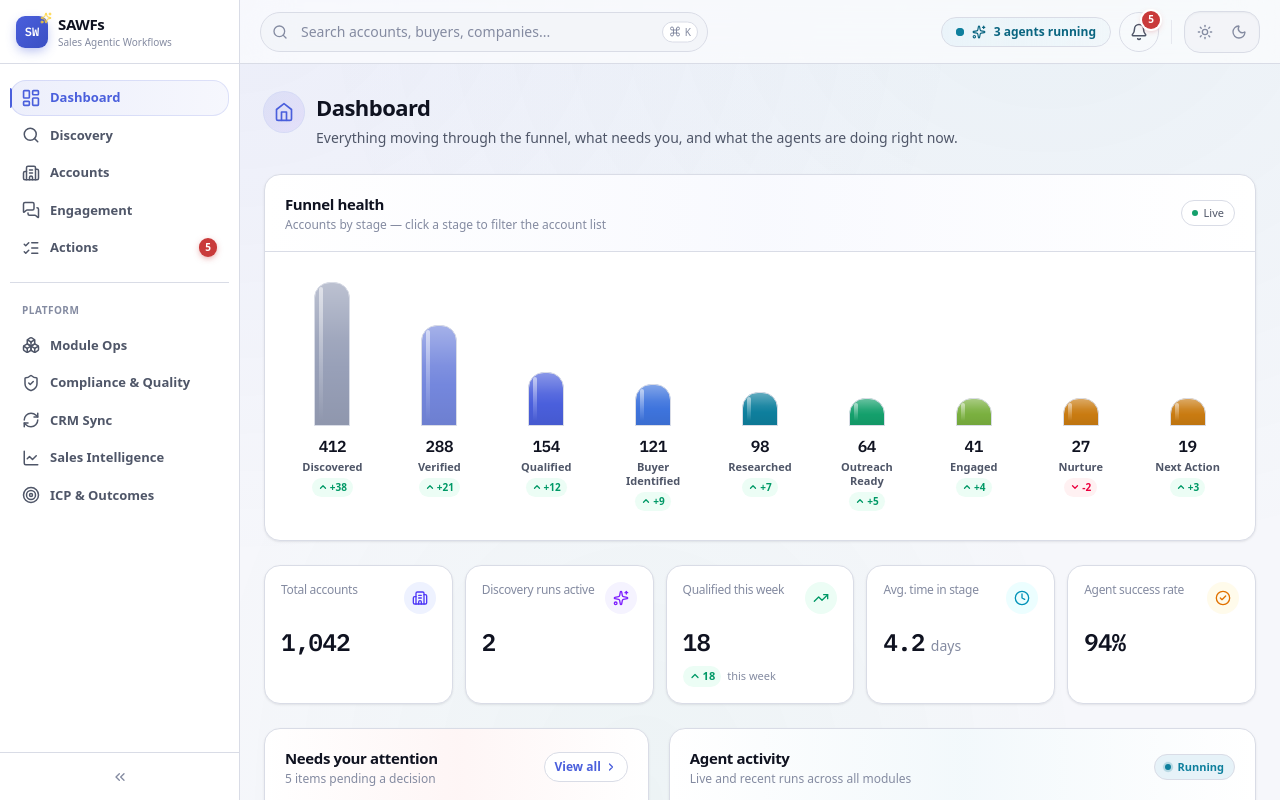
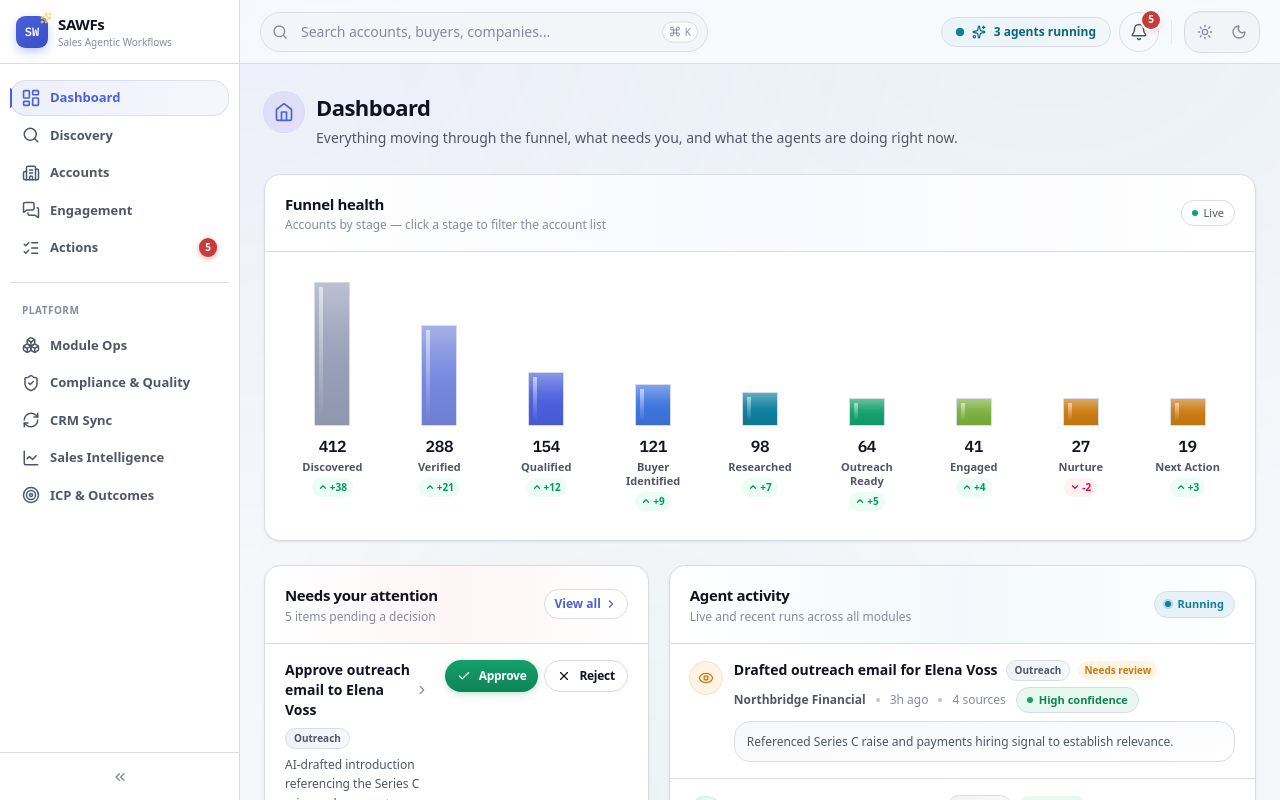
Before and after one commit to Hindavi-1/SAWs-frontend, a Next.js app: page / in a window 1280 px wide. Built offline with nearby package versions, Linux system fonts and the light colour scheme.

Commit message:
Dashboard components rearrangement

```diff
--- a/src/app/page.tsx
+++ b/src/app/page.tsx
@@ -44,17 +44,8 @@ export default async function DashboardPage() {
         </CardContent>
       </Card>
 
-      {/* Metrics strip */}
-      <div className="mb-6 grid grid-cols-2 gap-3 sm:grid-cols-3 lg:grid-cols-5">
-        <MetricCard label="Total accounts" value={metrics.totalAccounts.toLocaleString()} icon={Building2} tone="indigo" />
-        <MetricCard label="Discovery runs active" value={metrics.activeDiscoveryRuns} icon={Sparkles} tone="violet" />
-        <MetricCard label="Qualified this week" value={metrics.qualifiedThisWeek} icon={TrendingUp} delta={{ value: "18", positive: true }} tone="emerald" />
-        <MetricCard label="Avg. time in stage" value={metrics.avgTimeInStageDays} suffix="days" icon={Clock} tone="cyan" />
-        <MetricCard label="Agent success rate" value={`${metrics.agentSuccessRate}%`} icon={CheckCircle2} tone="amber" />
-      </div>
-
       {/* Attention + Activity */}
-      <div className="grid grid-cols-1 gap-5 lg:grid-cols-5">
+      <div className="mb-6 grid grid-cols-1 gap-5 lg:grid-cols-5">
         <Card className="lg:col-span-2 overflow-hidden transition-all duration-300 hover:shadow-[var(--shadow-md)]">
           <CardHeader className="bg-gradient-to-r from-transparent via-risk-50/50 to-transparent dark:via-risk-50/10">
             <div>
@@ -95,7 +86,7 @@ export default async function DashboardPage() {
 
       {/* Watchlist */}
       {watchlist.length > 0 && (
-        <Card className="mt-6 overflow-hidden transition-all duration-300 hover:shadow-[var(--shadow-md)]">
+        <Card className="mb-6 overflow-hidden transition-all duration-300 hover:shadow-[var(--shadow-md)]">
           <CardHeader className="bg-gradient-to-r from-transparent via-caution-50/40 to-transparent dark:via-caution-50/10">
             <div>
               <CardTitle className="text-[15px]">Watchlist</CardTitle>
@@ -123,6 +114,15 @@ export default async function DashboardPage() {
           </div>
         </Card>
       )}
+
+      {/* Metrics strip */}
+      <div className="grid grid-cols-2 gap-3 sm:grid-cols-3 lg:grid-cols-5">
+        <MetricCard label="Total accounts" value={metrics.totalAccounts.toLocaleString()} icon={Building2} tone="indigo" />
+        <MetricCard label="Discovery runs active" value={metrics.activeDiscoveryRuns} icon={Sparkles} tone="violet" />
+        <MetricCard label="Qualified this week" value={metrics.qualifiedThisWeek} icon={TrendingUp} delta={{ value: "18", positive: true }} tone="emerald" />
+        <MetricCard label="Avg. time in stage" value={metrics.avgTimeInStageDays} suffix="days" icon={Clock} tone="cyan" />
+        <MetricCard label="Agent success rate" value={`${metrics.agentSuccessRate}%`} icon={CheckCircle2} tone="amber" />
+      </div>
     </div>
   );
 }
--- a/src/components/features/funnel-bar.tsx
+++ b/src/components/features/funnel-bar.tsx
@@ -33,7 +33,7 @@ export function FunnelBar({ data }: { data: FunnelStageCount[] }) {
           >
             <div className="relative flex h-32 w-full items-end justify-center sm:h-36">
               <div
-                className="relative w-full max-w-[36px] min-w-[20px] overflow-hidden rounded-t-lg border border-black/5 dark:border-white/10 transition-all duration-300 group-hover:scale-[1.06] group-hover:-translate-y-0.5 group-hover:shadow-[0_8px_20px_-6px_rgba(0,0,0,0.25)]"
+                className="relative w-full max-w-[36px] min-w-[20px] border border-black/5 dark:border-white/10 transition-all duration-300 group-hover:scale-[1.06] group-hover:-translate-y-0.5 group-hover:shadow-[0_8px_20px_-6px_rgba(0,0,0,0.25)]"
                 style={{
                   minHeight: "28px",
                   height: `${heightPct}%`,
@@ -48,7 +48,7 @@ export function FunnelBar({ data }: { data: FunnelStageCount[] }) {
                   }}
                 />
                 <div
-                  className="absolute left-1 top-1 bottom-1 w-1 rounded-full"
+                  className="absolute left-1 top-1 bottom-1 w-1"
                   style={{
                     background:
                       "linear-gradient(180deg, rgba(255,255,255,0.55), rgba(255,255,255,0))",
```
